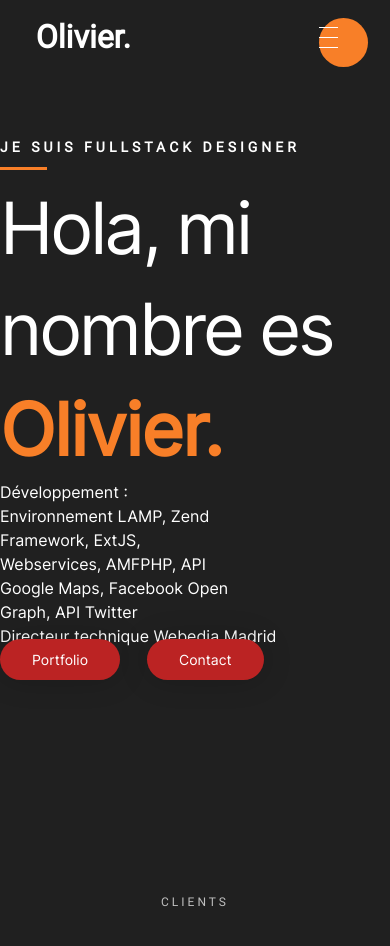
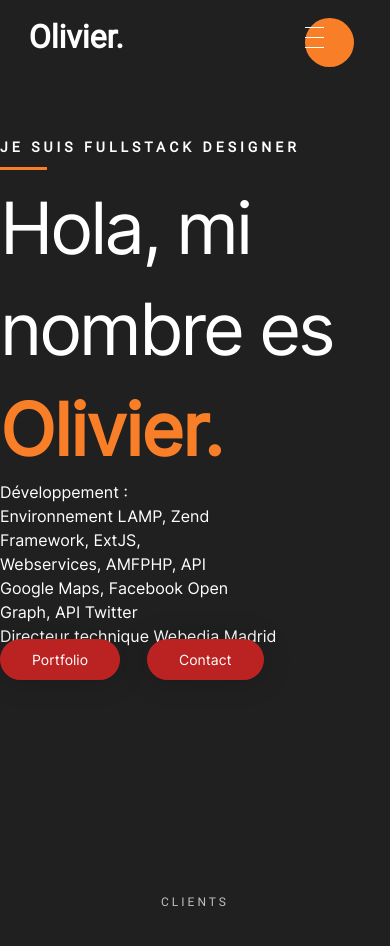
Before and after one commit to eldy-moon/projet_parrain, a plain HTML site: page index.html in a window 390 px wide. Shown: the top 946 px of the page. Drawn offline with Linux system fonts and the light colour scheme; files whose address does not match are found by name.

Commit message:
[UPDATE] mide à jour 1

```diff
--- a/styleP.css
+++ b/styleP.css
@@ -7,7 +7,7 @@
     header {
         display: flex;
         justify-content: space-between;
-        padding: 1.1131rem 1.385rem 3.0888rem 2.2412rem;
+        padding: 1.1131rem 2.2412rem 3.0888rem 1.7919rem;
     }
 
     #olivier {
```
